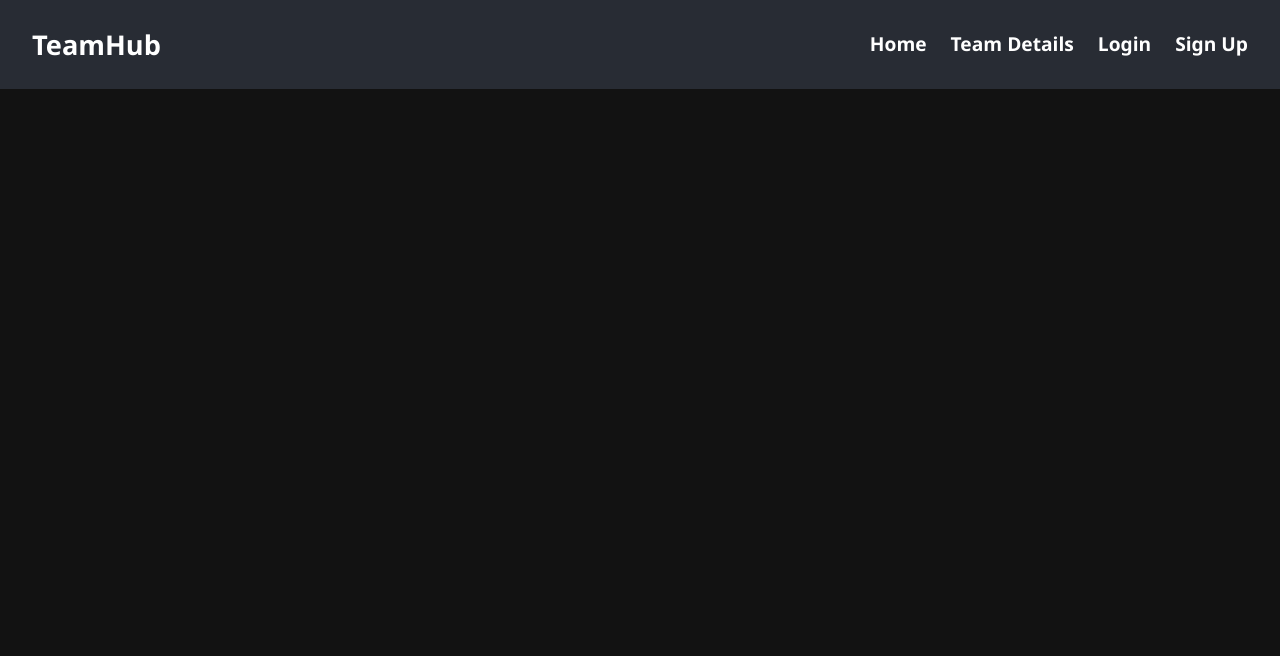
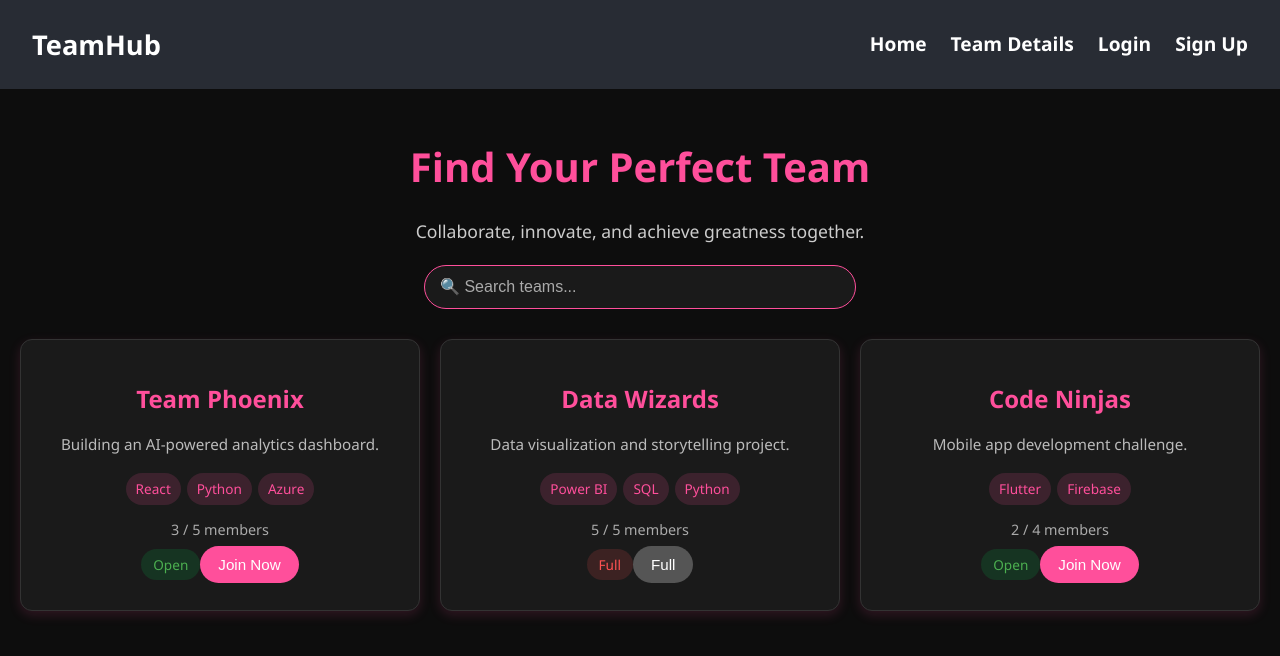
Before and after one commit to PrathKothari/Sakshi_TeamHub2, a React (Create React App) app: page /join-team in a window 1280 px wide. Shown: the top 656 px of the page. Built offline with nearby package versions, Linux system fonts and the light colour scheme; no server answers.

Commit message:
feature: Join a team

```diff
--- a/src/App.css
+++ b/src/App.css
@@ -786,3 +786,155 @@ body {
     font-size: 1rem;
   }
 }
+
+/* ===== Page Layout ===== */
+.join-team-page {
+  padding: 20px;
+  background-color: #0d0d0d; /* Dark background */
+  min-height: 100vh;
+  font-family: 'Segoe UI', sans-serif;
+  color: #fff;
+}
+
+/* ===== Hero Section ===== */
+.join-hero {
+  text-align: center;
+  margin-bottom: 30px;
+}
+
+.join-hero h1 {
+  color: #ff4f9b; /* Bright pink */
+  font-size: 2.5rem;
+  margin-bottom: 10px;
+}
+
+.join-hero p {
+  color: #ccc;
+  font-size: 1.1rem;
+  margin-bottom: 20px;
+}
+
+.search-bar {
+  padding: 12px 15px;
+  width: 100%;
+  max-width: 400px;
+  border-radius: 25px;
+  border: 1px solid #ff4f9b;
+  background-color: #1a1a1a;
+  color: #fff;
+  font-size: 1rem;
+  outline: none;
+  transition: 0.2s;
+}
+
+.search-bar::placeholder {
+  color: #aaa;
+}
+
+.search-bar:focus {
+  border-color: #ff4f9b;
+  box-shadow: 0 0 6px rgba(255, 79, 155, 0.6);
+}
+
+/* ===== Team List ===== */
+.team-list {
+  display: grid;
+  gap: 20px;
+  grid-template-columns: repeat(auto-fit, minmax(280px, 1fr));
+}
+
+/* ===== Team Card ===== */
+.team-card {
+  background: #1a1a1a;
+  border-radius: 12px;
+  padding: 20px;
+  box-shadow: 0 4px 12px rgba(255, 79, 155, 0.15);
+  text-align: center;
+  transition: transform 0.2s ease, box-shadow 0.2s ease;
+}
+
+.team-card:hover {
+  transform: translateY(-5px);
+  box-shadow: 0 8px 18px rgba(255, 79, 155, 0.25);
+}
+
+.team-card h2 {
+  color: #ff4f9b;
+  margin-bottom: 8px;
+}
+
+.team-description {
+  color: #bbb;
+  font-size: 0.95rem;
+  margin-bottom: 15px;
+}
+
+/* ===== Skills Tags ===== */
+.skills {
+  margin-bottom: 10px;
+}
+
+.skill-tag {
+  display: inline-block;
+  background: rgba(255, 79, 155, 0.15);
+  color: #ff4f9b;
+  padding: 5px 10px;
+  border-radius: 20px;
+  font-size: 0.85rem;
+  margin: 3px;
+}
+
+/* ===== Members & Status ===== */
+.members {
+  font-size: 0.9rem;
+  color: #aaa;
+  margin: 5px 0;
+}
+
+.status-badge {
+  display: inline-block;
+  padding: 5px 12px;
+  border-radius: 20px;
+  font-size: 0.85rem;
+  margin-bottom: 10px;
+}
+
+.status-badge.open {
+  background: rgba(0, 200, 83, 0.15);
+  color: #4caf50;
+}
+
+.status-badge.full {
+  background: rgba(255, 82, 82, 0.15);
+  color: #ff5252;
+}
+
+/* ===== Join Button ===== */
+.join-btn {
+  background-color: #ff4f9b;
+  color: white;
+  border: none;
+  padding: 10px 18px;
+  border-radius: 25px;
+  font-size: 0.95rem;
+  cursor: pointer;
+  transition: background-color 0.3s, box-shadow 0.2s;
+}
+
+.join-btn:hover:enabled {
+  background-color: #e13f87;
+  box-shadow: 0 0 10px rgba(255, 79, 155, 0.5);
+}
+
+.join-btn:disabled {
+  background-color: #555;
+  cursor: not-allowed;
+}
+
+/* ===== No Teams Message ===== */
+.no-teams {
+  text-align: center;
+  color: #888;
+  font-size: 1rem;
+  grid-column: 1 / -1;
+}
--- a/src/App.js
+++ b/src/App.js
@@ -7,6 +7,7 @@ import Login from './pages/Login';
 import './App.css';
 import { AuthProvider } from './context/AuthContext';
 import Signup from './pages/Signup';
+import JoinTeam from "./pages/joinTeam";
 import CreateTeam from './pages/create_team';
 
 
@@ -32,6 +33,7 @@ function App() {
             <Route path="/team/:id" element={<TeamDetails />} />
             <Route path="/login" element={<Login />} />
             <Route path="/signup" element={<Signup />} />  {/* ✅ Add Signup route */}
+            <Route path="/join-team" element={<JoinTeam />} />
           </Routes>
         </Router>
       </AuthProvider>
--- a/src/pages/TeamDetails.js
+++ b/src/pages/TeamDetails.js
@@ -2,6 +2,7 @@ import React, { useState } from 'react';
 import { useLocation, useNavigate } from 'react-router-dom';
 import ProfileCard from '../components/ProfileCard';
 import Modal from '../components/Modal';
+
 
 const TeamDetails = () => {
   const location = useLocation();
@@ -38,7 +39,7 @@ const TeamDetails = () => {
 
   const handleJoinTeam = () => {
     // Implement join team logic here
-    alert('Join team functionality to be implemented');
+    navigate('/join-team');
   };
 
   const handleCreateTeam = () => {
--- /dev/null
+++ b/src/pages/joinTeam.js
@@ -0,0 +1,101 @@
+import React, { useState } from "react";
+import "../App.css";
+
+const JoinTeam = () => {
+  const [teams] = useState([
+    {
+      id: 1,
+      name: "Team Phoenix",
+      description: "Building an AI-powered analytics dashboard.",
+      skills: ["React", "Python", "Azure"],
+      members: 3,
+      maxMembers: 5,
+      status: "Open"
+    },
+    {
+      id: 2,
+      name: "Data Wizards",
+      description: "Data visualization and storytelling project.",
+      skills: ["Power BI", "SQL", "Python"],
+      members: 5,
+      maxMembers: 5,
+      status: "Full"
+    },
+    {
+      id: 3,
+      name: "Code Ninjas",
+      description: "Mobile app development challenge.",
+      skills: ["Flutter", "Firebase"],
+      members: 2,
+      maxMembers: 4,
+      status: "Open"
+    }
+  ]);
+
+  const [search, setSearch] = useState("");
+
+  const handleJoin = (teamName) => {
+    alert(`Join request sent to ${teamName}`);
+  };
+
+  const filteredTeams = teams.filter((team) =>
+    team.name.toLowerCase().includes(search.toLowerCase())
+  );
+
+  return (
+    <div className="join-team-page">
+      {/* Hero Section */}
+      <div className="join-hero">
+        <h1>Find Your Perfect Team</h1>
+        <p>Collaborate, innovate, and achieve greatness together.</p>
+        <input
+          type="text"
+          placeholder="🔍 Search teams..."
+          value={search}
+          onChange={(e) => setSearch(e.target.value)}
+          className="search-bar"
+        />
+      </div>
+
+      {/* Team Cards */}
+      <div className="team-list">
+        {filteredTeams.length > 0 ? (
+          filteredTeams.map((team) => (
+            <div key={team.id} className="team-card">
+              <h2>{team.name}</h2>
+              <p className="team-description">{team.description}</p>
+              <div className="skills">
+                {team.skills.map((skill, index) => (
+                  <span key={index} className="skill-tag">
+                    {skill}
+                  </span>
+                ))}
+              </div>
+              <p className="members">
+                {team.members} / {team.maxMembers} members
+              </p>
+              <span
+                className={`status-badge ${
+                  team.status === "Open" ? "open" : "full"
+                }`}
+              >
+                {team.status}
+              </span>
+              <button
+                className="join-btn"
+                disabled={team.status !== "Open"}
+                onClick={() => handleJoin(team.name)}
+              >
+                {team.status === "Open" ? "Join Now" : "Full"}
+              </button>
+            </div>
+          ))
+        ) : (
+          <p className="no-teams">No teams match your search.</p>
+        )}
+      </div>
+    </div>
+  );
+};
+
+export default JoinTeam;
```
